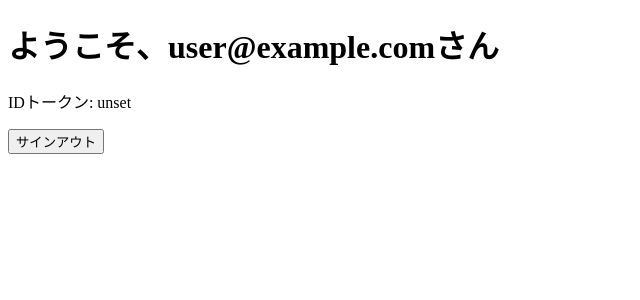
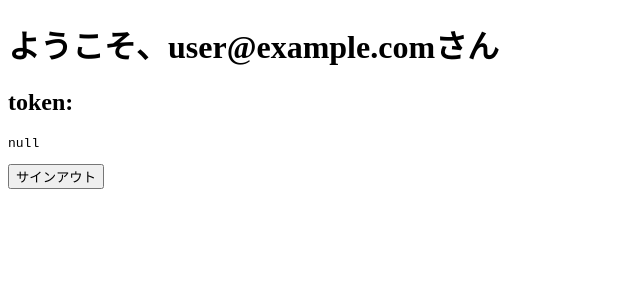
Before and after one commit to utano320/next-firebase-auth, a Next.js app: page /dashboard in a window 1280 px wide. Shown: the top 300 px of the page, without its empty margins (0-640 px from the left). Built offline with nearby package versions, Linux system fonts and the light colour scheme; no server answers; sample sign-in values are in the browser's storage.

Commit message:
display decoded id token

```diff
--- a/package.json
+++ b/package.json
@@ -11,11 +11,13 @@
   "dependencies": {
     "dotenv": "^16.4.5",
     "firebase": "^10.13.2",
+    "jwt-decode": "^4.0.0",
     "next": "14.2.13",
     "react": "^18",
     "react-dom": "^18"
   },
   "devDependencies": {
+    "@types/jwt-decode": "^3.1.0",
     "@types/node": "^20",
     "@types/react": "^18",
     "@types/react-dom": "^18",
--- a/src/app/dashboard/page.tsx
+++ b/src/app/dashboard/page.tsx
@@ -1,14 +1,17 @@
-// app/dashboard/page.tsx
 "use client";
 
 import { useEffect, useState } from "react";
 import { auth } from "../../firebaseConfig";
 import { onAuthStateChanged, signOut, User } from "firebase/auth";
 import { useRouter } from "next/navigation";
+import { jwtDecode } from "jwt-decode";
 
 export default function DashboardPage() {
   const [user, setUser] = useState<User | null>(null);
-  const [idToken, setIdToken] = useState<string>("");
+  const [decodedToken, setDecodedToken] = useState<{
+    // eslint-disable-next-line @typescript-eslint/no-explicit-any
+    [key: string]: any;
+  } | null>(null);
   const router = useRouter();
 
   useEffect(() => {
@@ -16,7 +19,8 @@ export default function DashboardPage() {
       if (currentUser) {
         setUser(currentUser);
         const token = await currentUser.getIdToken();
-        setIdToken(token);
+        const decoded = jwtDecode(token);
+        setDecodedToken(decoded);
       } else {
         router.push("/login");
       }
@@ -34,7 +38,8 @@ export default function DashboardPage() {
   return (
     <div>
       <h1>ようこそ、{user.email || user.displayName}さん</h1>
-      <p>IDトークン: {idToken}</p>
+      <h2>token:</h2>
+      <pre>{JSON.stringify(decodedToken, null, 2)}</pre>
       <button onClick={handleSignOut}>サインアウト</button>
     </div>
   );
```
Also changed, not shown: 1 other file (tests, documents, lock files or other folders).
